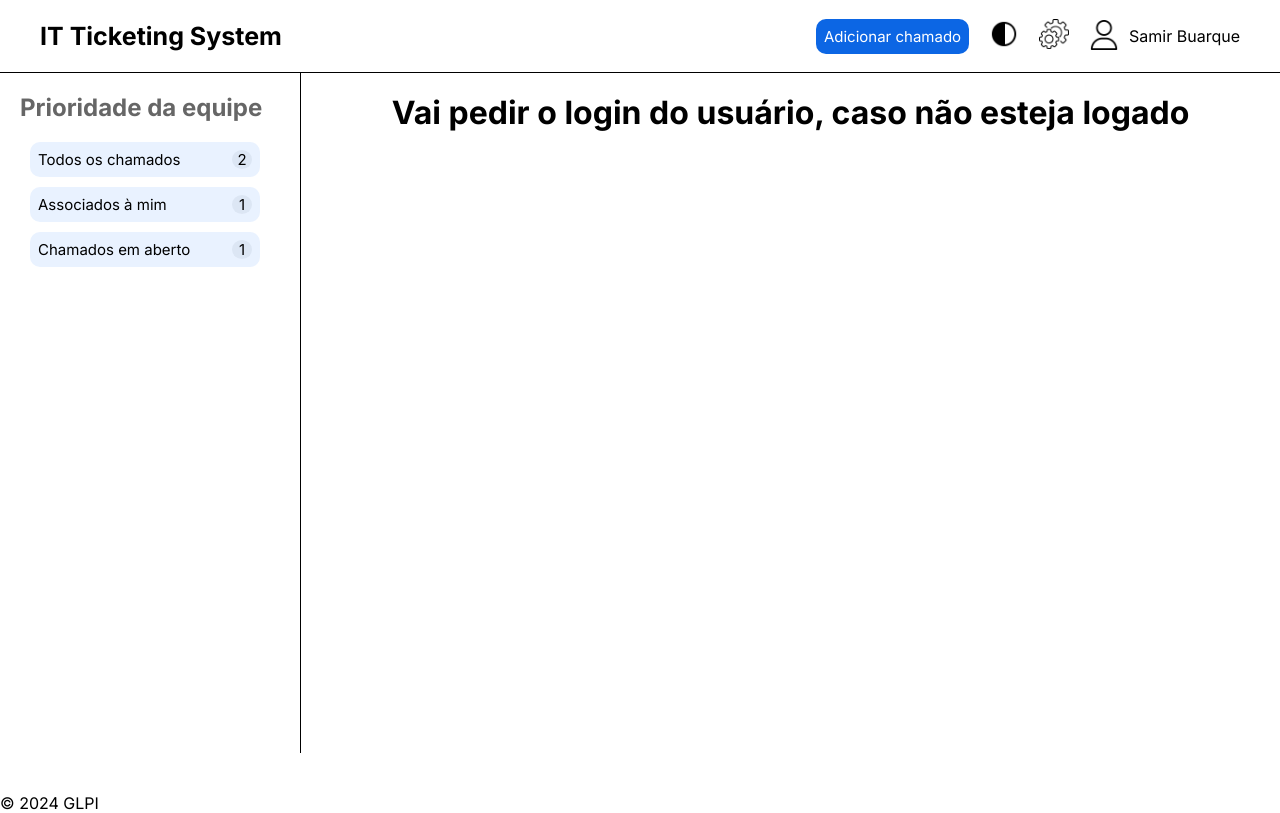
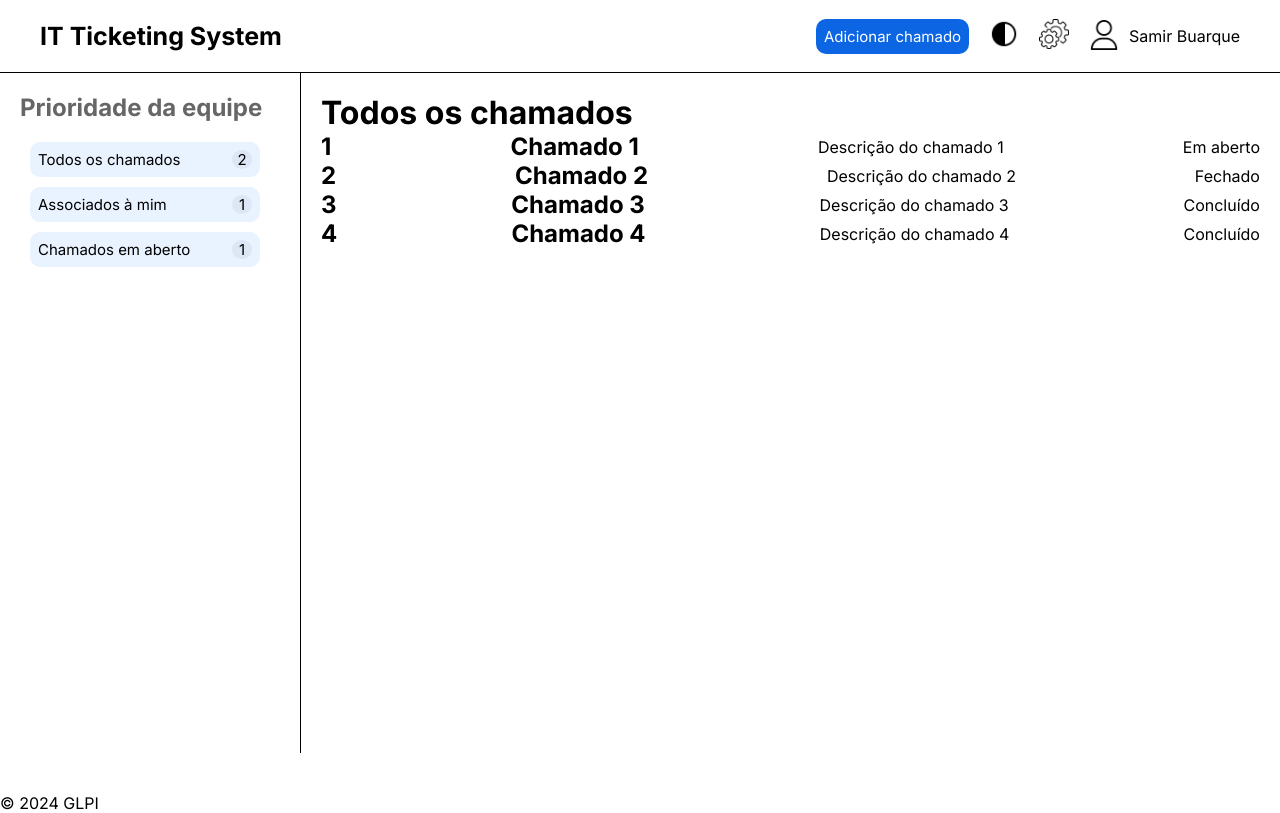
Before and after one commit to SamirBuarque/glpi-front, a Next.js app: page / in a window 1280 px wide. Built offline with nearby package versions, Linux system fonts and the light colour scheme.

Commit message:
criando os componentes ticket, ticketList e main para a pagina de dashboard

```diff
--- /dev/null
+++ b/src/app/components/main.tsx
@@ -0,0 +1,42 @@
+import React from "react";
+import { ticketListProps } from "./ticketList";
+import TicketList from "./ticketList";
+
+const Main: React.FC = () => {
+  const lista: ticketListProps = {
+    tickets: [
+      {
+        id: 1,
+        title: "Chamado 1",
+        description: "Descrição do chamado 1",
+        status: "Em aberto",
+      },
+      {
+        id: 2,
+        title: "Chamado 2",
+        description: "Descrição do chamado 2",
+        status: "Fechado",
+      },
+      {
+        id: 3,
+        title: "Chamado 3",
+        description: "Descrição do chamado 3",
+        status: "Concluído",
+      },
+      {
+        id: 4,
+        title: "Chamado 4",
+        description: "Descrição do chamado 4",
+        status: "Concluído",
+      },
+    ],
+  };
+
+  return (
+    <div>
+      <h1>Todos os chamados</h1>
+      <TicketList tickets={lista.tickets} />
+    </div>
+  );
+};
+export default Main;
--- /dev/null
+++ b/src/app/components/ticket.tsx
@@ -0,0 +1,21 @@
+import React from "react";
+import styles from "@/app/styles/ticket.module.css";
+
+export interface ticketProps {
+  id: number;
+  title: string;
+  description: string;
+  status: string;
+}
+
+const Ticket: React.FC<ticketProps> = ({ id, title, description, status }) => {
+  return (
+    <div className={styles.ticket}>
+      <h2>{id}</h2>
+      <h2>{title}</h2>
+      <p>{description}</p>
+      <span>{status}</span>
+    </div>
+  );
+};
+export default Ticket;
--- /dev/null
+++ b/src/app/components/ticketList.tsx
@@ -0,0 +1,18 @@
+import React from "react";
+import Ticket from "./ticket";
+import { ticketProps } from "./ticket";
+
+export interface ticketListProps {
+  tickets: ticketProps[];
+}
+
+const TicketList: React.FC<ticketListProps> = ({ tickets }) => {
+  return (
+    <div>
+      {tickets.map((ticket, index) => (
+        <Ticket key={index} {...ticket} />
+      ))}
+    </div>
+  );
+};
+export default TicketList;
--- a/src/app/page.module.css
+++ /dev/null
@@ -1,5 +0,0 @@
-.container {
-  display: flex;
-  justify-content: center;
-  align-items: center;
-}
--- a/src/app/page.tsx
+++ b/src/app/page.tsx
@@ -1,10 +1,10 @@
-import styles from "./page.module.css";
+import Main from "./components/main";
 
 export default function Home() {
   return (
-    <div className={styles.container}>
-      <div className={styles.content}>
-        <h1>Vai pedir o login do usuário, caso não esteja logado</h1>
+    <div>
+      <div>
+        <Main />
       </div>
     </div>
   );
--- /dev/null
+++ b/src/app/styles/ticket.module.css
@@ -0,0 +1,5 @@
+.ticket {
+    display: flex;
+    align-items: center;
+    justify-content: space-between;
+}
```
